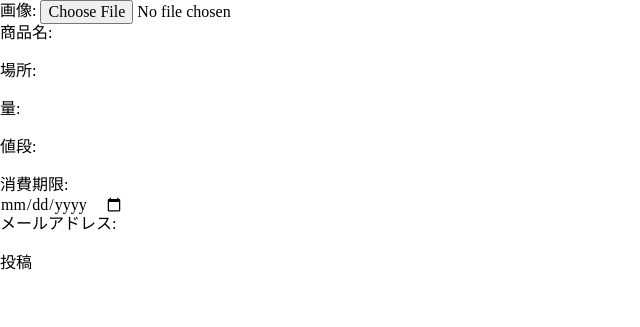
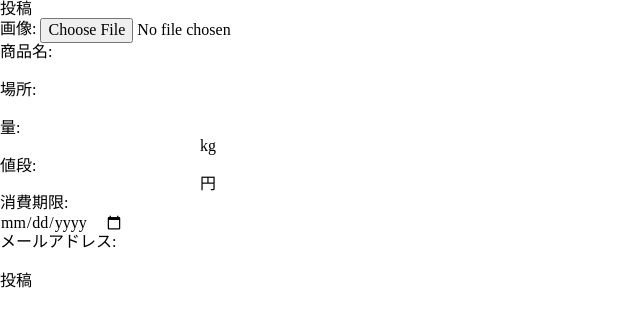
Before and after one commit to MrRSjp/ReFoods, a PHP site: page /foodspost.html in a window 1280 px wide. Shown: the top 327 px of the page, without its empty margins (0-640 px from the left). Run offline with PHP 8.4, Linux system fonts and the light colour scheme.

Commit message:
現状維持

```diff
--- a/src/foodspost.html
+++ b/src/foodspost.html
@@ -4,14 +4,18 @@
     <meta charset="UTF-8">
     <link rel="stylesheet" href="css/master.css">
     <title>投稿フォーム</title>
+    <style>
+
+    </style>
 </head>
 <body>
+    <h1>投稿</h1>
     <form action="foodspost.php" method="POST" enctype="multipart/form-data">
         画像: <input type="file" name="file"><br/>
         商品名: <br/><input type="text" name="name" required><br/>
         場所: <br/><input type="text" name="location" required><br/>
-        量: <br/><input type="text" name="amount" required><br/>
-        値段: <br/><input type="text" name="price" required><br/>
+        量: <br/><input type="text" name="amount" required>kg<br/>
+        値段: <br/><input type="text" name="price" required>円<br/>
         消費期限: <br/><input type="date" name="expiration_date" required><br/>
         メールアドレス: <br/><input type="email" name="email" required><br/>
         <input type="submit" value="投稿">
--- a/src/foodspost.php
+++ b/src/foodspost.php
@@ -15,9 +15,9 @@
 
 
     // データベースに保存
-    // if(!empty($name) && !empty($location) && !empty($amount) && !empty($price) &&!empty($expiration_date) && !empty($email) && !empty($url)) {// 必須フィールドを確認
+     //if(!empty($name) && !empty($location) && !empty($amount) && !empty($price) &&!empty($expiration_date) && !empty($email) && !empty($url)) {// 必須フィールドを確認
 
-    if(!empty($name)){
+    if(!empty($location)){
         $stmt = $dbw->prepare('INSERT INTO posts (name, location, amount, price, expiration_date, email, img_url) VALUES ("'.$name.'","'.$location.'",'.$amount.','.$price.',"'.$expiration_date.'","'.$email.'","'.$url.'")' );
        echo 'INSERT INTO posts (name, location, amount, price, expiration_date, email, url) VALUES ("'.$name.'","'.$location.'",'.$amount.','.$price.',"'.$expiration_date.'","'.$email.'","'.$url.'")';
 
@@ -26,7 +26,7 @@
             header('Location: ./index.php');
             exit;
         } else {
-             echo 'データ保存に失敗しました: ' ; $stmt->error;
+             echo 'データ保存に失敗しました: ' ;
         }
     } else {
         echo '全てのフィールドを入力してください。';
```
Also changed, not shown: src/css/foodspost.css (added), src/postimg/レベルアップ２.jpg (added).
